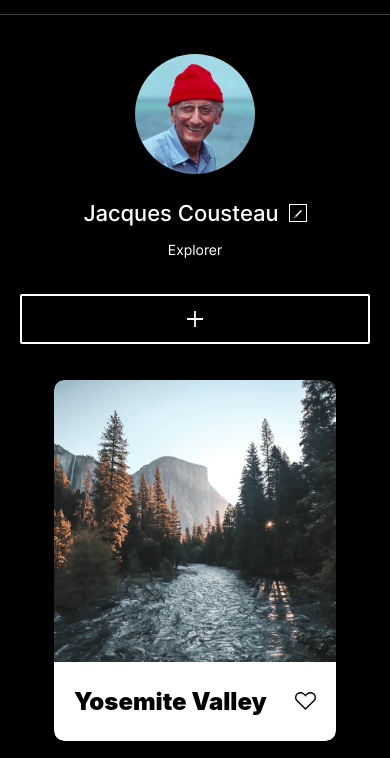
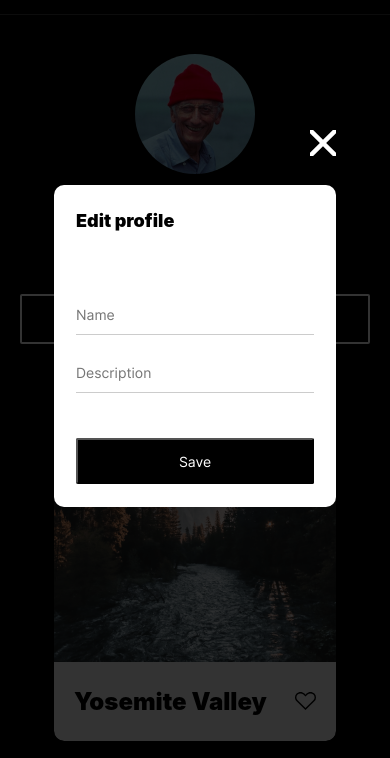
Before and after one commit to fred231084g/se_project_aroundtheus, a plain HTML site: page index.html in a window 390 px wide. Shown: the part 76-834 px from the top of the page. Drawn offline with Linux system fonts and the light colour scheme; files whose address does not match are found by name; a web font is replaced by a local one.

Commit message:
Update HTML Stage 2

```diff
--- /dev/null
+++ b/blocks/modal.css
@@ -0,0 +1,128 @@
+.modal {
+  position: fixed;
+  top: 0;
+  left: 0;
+  right: 0;
+  bottom: 0;
+  background-color: rgba(0, 0, 0, 0.8);
+  display: flex;
+  align-items: center;
+  justify-content: center;
+  display: none;
+}
+.modal_opened {
+  display: flex;
+}
+.modal__container {
+  position: relative;
+  background-color: white;
+  width: 430px;
+  height: 330px;
+  border-radius: 10px;
+}
+.modal__exit-button {
+  background: transparent url(../images/close-icon.svg) center no-repeat;
+  width: 40px;
+  height: 40px;
+  border: none;
+  align-self: center;
+  opacity: 100%;
+  cursor: pointer;
+  transition: 0.8s;
+  position: absolute;
+  top: -40px;
+  right: -40px;
+}
+.modal__exit-button:hover {
+  opacity: 60%;
+  transition: opacity 1s linear 0s;
+}
+.modal__title {
+  color: black;
+  font-family: "Inter", sans-serif;
+  font-style: normal;
+  font-weight: 900;
+  font-size: 24px;
+  line-height: 29px;
+  display: flex;
+  flex-direction: column;
+  align-items: flex-start;
+  margin: 0;
+  padding: 34px 0 24px 36px;
+}
+.modal__form {
+  display: flex;
+  flex-direction: column;
+  align-items: flex-start;
+}
+.modal__input {
+  color: black;
+  font-family: "Inter", sans-serif;
+  font-style: normal;
+  font-weight: 400;
+  font-size: 14px;
+  line-height: 17px;
+  border-style: none;
+  border-bottom: 1px solid;
+  border-bottom-color: rgba(0, 0, 1, 0.2);
+  max-height: 14px;
+  width: 358px;
+  margin: 0 36px 0 36px;
+  padding: 30px 0 13px 0;
+}
+.modal__save-button {
+  background-color: black;
+  font-family: "Inter", sans-serif;
+  font-style: normal;
+  font-weight: 400;
+  font-size: 18px;
+  line-height: 22px;
+  text-align: center;
+  color: #ffffff;
+  opacity: 100%;
+  cursor: pointer;
+  border-radius: 2px;
+  width: 358px;
+  height: 50px;
+  padding: 0;
+  margin: 48px 36px 0 36px;
+}
+.modal__save-button:hover {
+  opacity: 90%;
+  transition: opacity 0.5s linear 0s;
+}
+
+@media screen and (max-width: 620px) {
+  .modal__exit-button {
+    width: 26px;
+    height: 26px;
+    top: -55px;
+    right: 0px;
+  }
+  .modal__container {
+    width: 282px;
+    height: 322px;
+  }
+  .modal__title {
+    padding-left: 22px;
+    padding-bottom: 45px;
+    font-size: 18px;
+    line-height: 22px;
+    padding: 25px 22px 45px 22px;
+  }
+  .modal__form {
+    padding: 0 22px 0 22px;
+    align-items: center;
+  }
+  .modal__input {
+    padding-top: 30px;
+    width: 238px;
+  }
+  .modal__save-button {
+    width: 238px;
+    height: 46px;
+    font-size: 14px;
+    line-height: 17px;
+    margin: 45px 22px 0 22px;
+  }
+}
--- a/index.html
+++ b/index.html
@@ -108,6 +108,27 @@
           <p class="footer__copyright">© 2022 Freddy PC</p>
         </footer>
       </main>
+      <div class="modal modal_opened">
+        <div class="modal__container">
+          <button class="modal__exit-button"></button>
+          <h2 class="modal__title">Edit profile</h2>
+          <form class="modal__form">
+            <input
+              class="modal__input"
+              name="name"
+              type="text"
+              placeholder="Name"
+            />
+            <input
+              class="modal__input"
+              name="description"
+              type="text"
+              placeholder="Description"
+            />
+            <button class="modal__save-button" type="submit">Save</button>
+          </form>
+        </div>
+      </div>
     </div>
     <script src="./scripts/index.js"></script>
   </body>
--- a/pages/index.css
+++ b/pages/index.css
@@ -7,3 +7,4 @@
 @import url(../blocks/card.css);
 @import url(../blocks/cards.css);
 @import url(../blocks/footer.css);
+@import url(../blocks/modal.css);
```
Also changed, not shown: images/close-icon.svg (added).
